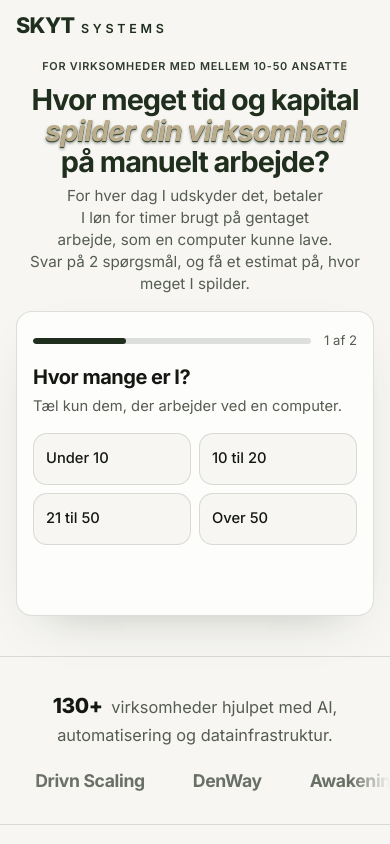
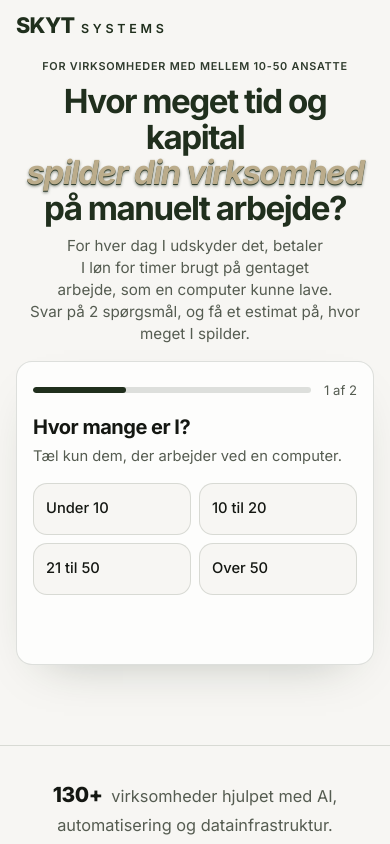
Before and after one commit to andreasskyt/skyt-beregner, a plain HTML site: page beregner/index.html in a window 390 px wide. Shown: the top 844 px of the page. Drawn offline with Linux system fonts and the light colour scheme.

Commit message:
Bigger headline on desktop and mobile
Co-Authored-By: Claude Opus 5.5 <noreply@anthropic.com>

```diff
--- a/beregner/index.html
+++ b/beregner/index.html
@@ -40,6 +40,7 @@
   h1, h2 { font-weight: 700; letter-spacing: -0.035em; line-height: 1.08; margin: 0; text-wrap: balance; color: var(--btn); }
   h1 { font-size: clamp(1.9rem, 4.2vw, 3.2rem); }
   .h1-lines { text-wrap: wrap; }   /* lines set by hand like /book: widest on top */
+  .intro h1.h1-lines { font-size: clamp(2.6rem, 5.6vw, 4.9rem); letter-spacing: -0.045em; width: min(1120px, calc(100vw - 4rem)); justify-self: start; margin-left: calc(50% - min(560px, 50vw - 2rem)); }
   h2 { font-size: clamp(1.45rem, 3vw, 2.1rem); }
   p { margin: 0; }
   .em { font-style: italic; font-weight: inherit; color: var(--sand); text-shadow: 0 1px 0 hsl(110 24% 15% / 0.85), 0 2px 3px hsl(110 24% 15% / 0.55); }
@@ -202,7 +203,8 @@
     main { padding: 0.4rem 0 0; }
     .intro { margin-bottom: 1rem; gap: 0.5rem; }
     .intro h1 { font-size: clamp(1.45rem, 7vw, 1.85rem); }
-    .intro h1.h1-lines { font-size: clamp(1.4rem, 7.4vw, 1.85rem); }   /* "Hvor meget tid og kapital" on one line down to 320px */
+    .intro h1.h1-lines { font-size: 8.5vw; width: auto; justify-self: center; margin-left: 0; }   /* widest line ~10.6em fills the 1rem-padded column */
+    @media (max-width: 340px) { .intro h1.h1-lines { font-size: 8vw; } }
     .intro .lead { font-size: 0.95rem; line-height: 1.45; }
     .kicker { font-size: 0.68rem; letter-spacing: 0.07em; }
     .card { padding: 1.1rem 1rem 1rem; border-radius: 16px; }
@@ -218,7 +220,7 @@
     .nums li, .nums li + li { padding: 0.8rem 0; border-left: 0; }
     .nums li + li { border-top: 1px solid var(--line); }
     .cal { min-height: 34rem; }
-    .count { margin-top: 2.5rem; }
+    .count { margin-top: 5rem; }
     .case { padding: 3rem 0; }
     .case .col { grid-template-columns: 1fr; gap: 1.6rem; text-align: center; }
     .case__text { justify-items: center; }
```
